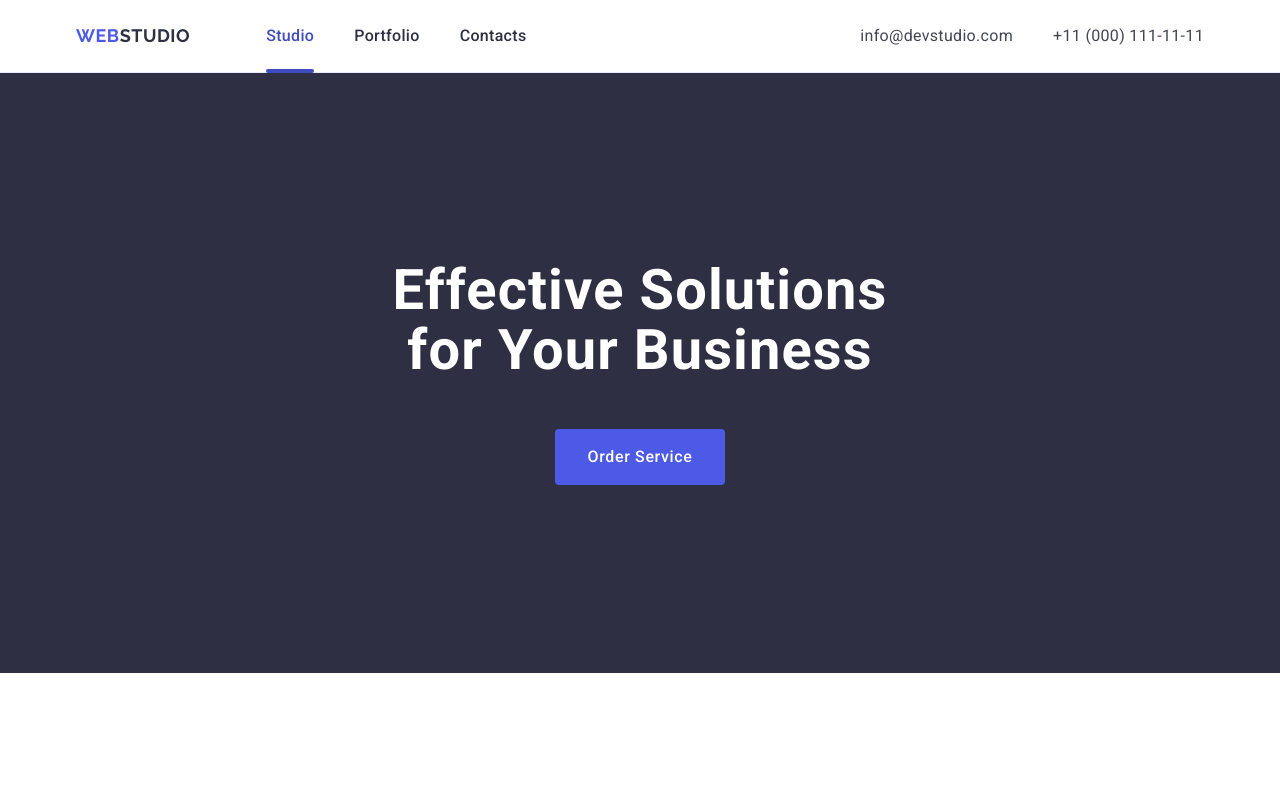
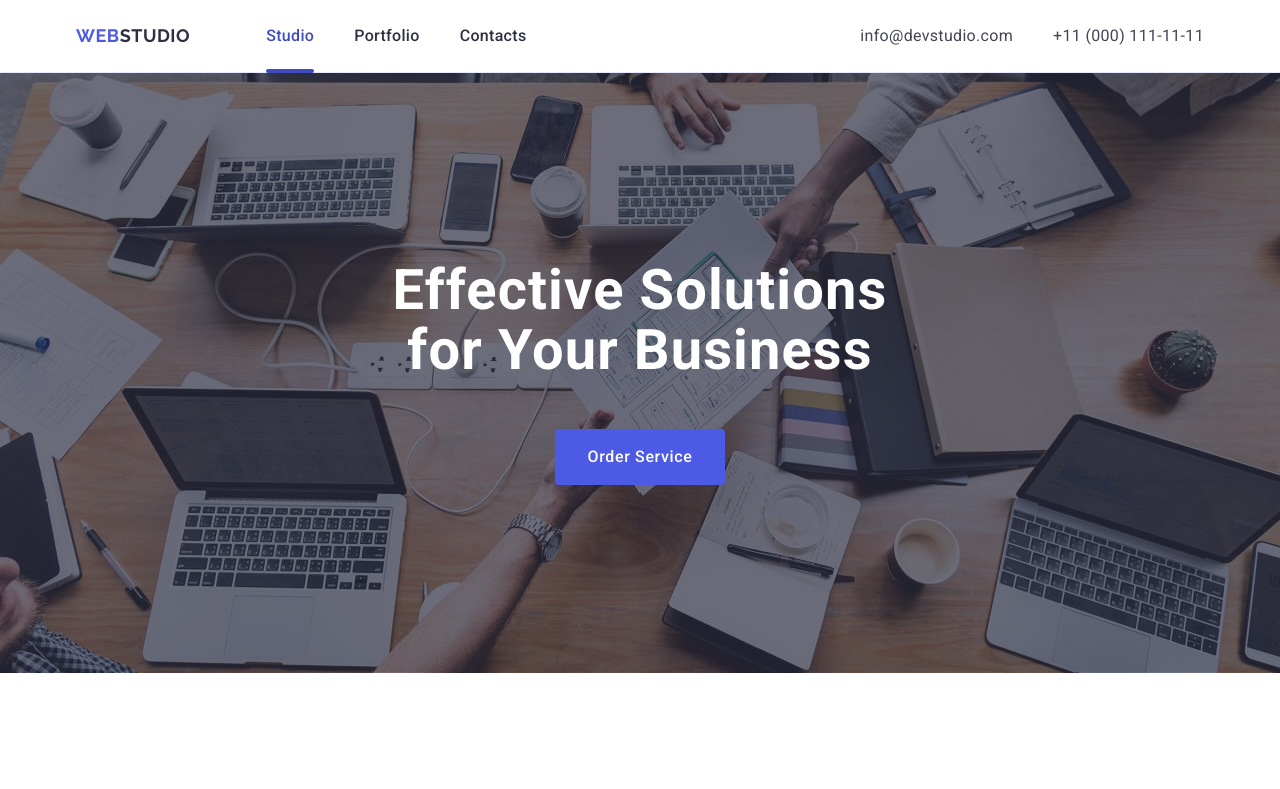
Before and after one commit to daryna-pavlinska/goit-markup-hw-04, a plain HTML site: page index.html in a window 1280 px wide. Shown: the top 789 px of the page. Drawn offline with nearby package versions, Linux system fonts and the light colour scheme; the site is published under a folder, as on GitHub Pages, so addresses that start at the root find nothing.

Commit message:
fix background-image

```diff
--- a/css/styles.css
+++ b/css/styles.css
@@ -114,7 +114,7 @@ a {
       rgba(46, 47, 66, 0.7),
       rgba(46, 47, 66, 0.7)
     ),
-    url(/images/office.jpg);
+    url(../images/office.jpg);
   background-repeat: no-repeat;
   background-position: center;
   background-size: cover;
```
